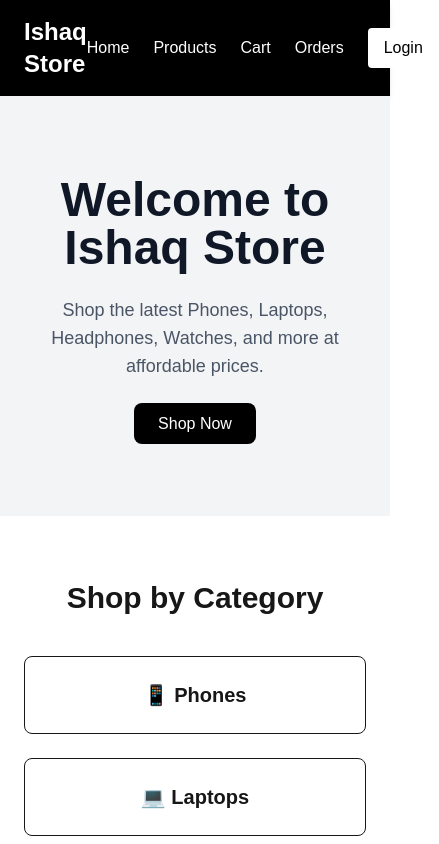
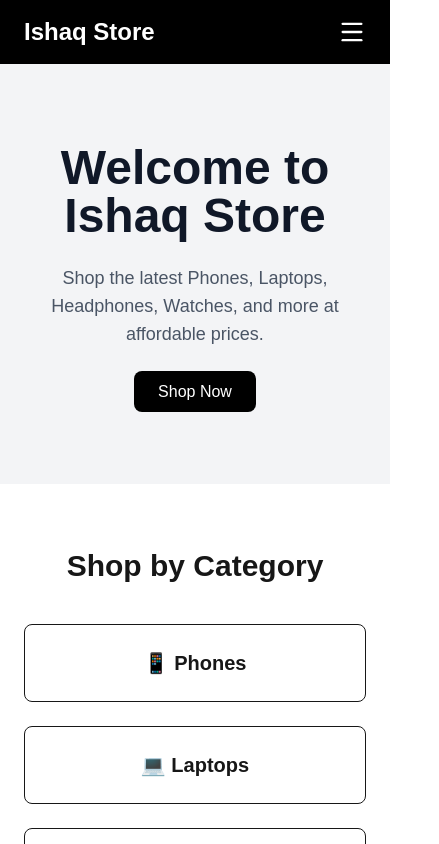
Before and after one commit to afridi-ishaq/Ecommerce, a Next.js app: page / in a window 390 px wide. Shown: the top 844 px of the page, 439 px wide, since content can reach past the window. Built offline with nearby package versions, Linux system fonts and the light colour scheme.

Commit message:
New Updatations

```diff
--- a/package.json
+++ b/package.json
@@ -13,6 +13,7 @@
     "bcryptjs": "^3.0.3",
     "jose": "^6.2.3",
     "jsonwebtoken": "^9.0.3",
+    "lucide-react": "^1.24.0",
     "mongodb": "^7.4.0",
     "next": "16.2.10",
     "react": "19.2.4",
--- a/src/app/admin/products/page.jsx
+++ b/src/app/admin/products/page.jsx
@@ -1,3 +1,4 @@
+
 import Link from "next/link";
 import DeleteProductButton from "@/components/DeleteProductButton";
 
@@ -13,45 +14,54 @@ async function getProducts() {
 }
 
 export default async function AdminProductsPage() {
-  const products =
-    await getProducts();
+  const products = await getProducts();
 
   return (
-    <div>
-      <h1 className="text-3xl font-bold mb-6">Manage Products</h1>
+    <div className="px-4 sm:px-6 lg:px-8">
+      <h1 className="text-2xl sm:text-3xl font-bold mb-6">
+        Manage Products
+      </h1>
 
-      <Link href="/admin/products/add"
-
-        className="bg-green-500 text-white px-4 py-2 rounded-md mb-4 inline-block">
+      <Link
+        href="/admin/products/add"
+        className="bg-green-500 text-white px-4 py-2 rounded-md mb-6 inline-block"
+      >
         Add Product
       </Link>
-      <div className="grid grid-cols-3 gap-8">
+
+      <div className="grid grid-cols-1 sm:grid-cols-2 lg:grid-cols-3 gap-6">
         {products.map((product) => (
-          <div className="grid grid-cols-2 border-2 rounded-xl border-gray-700 gap-4" key={product._id}>
-            <div key={product._id} className="w-80 h-80 border-2 border-gray-50 rounded-lg p-2 m-5 mb-18 ">
-              <img src={product.image} alt={product.title} className="w-full h-full object-cover mb-3" />
-              <h3 className="p-2 bg-gray-800 rounded-md">{product.title}</h3>
+          <div
+            key={product._id}
+            className="border-2 rounded-xl border-gray-700 p-4"
+          >
+            <div className="w-full">
+              <img
+                src={product.image}
+                alt={product.title}
+                className="w-full h-64 sm:h-72 object-cover rounded-lg mb-3"
+              />
 
-                 <div className="flex justify-between mt-1">
+              <h3 className="p-3 bg-gray-800 rounded-md text-center">
+                {product.title}
+              </h3>
+
+              <div className="flex flex-col sm:flex-row gap-3 mt-4">
                 <Link
                   href={`/admin/products/edit/${product._id}`}
-                className="bg-blue-500 w-34 text-white px-4 py-2 rounded-md inline-block"
+                  className="bg-blue-500 text-white px-4 py-2 rounded-md text-center flex-1"
                 >
                   Edit
                 </Link>
 
                 <DeleteProductButton
                   id={product._id}
-
                 />
               </div>
-
             </div>
           </div>
-
         ))}
       </div>
     </div>
-
   );
 }
--- a/src/components/Navbar.jsx
+++ b/src/components/Navbar.jsx
@@ -1,6 +1,11 @@
+"use client";
+
 import Link from "next/link";
+import { useState } from "react";
+import { Menu, X } from "lucide-react";
+export default function Navbar() {
+  const [isOpen, setIsOpen] = useState(false);
 
-export default function Navbar() {
   return (
     <nav className="bg-black text-white shadow-md">
       <div className="max-w-7xl mx-auto px-6 py-4 flex justify-between items-center">
@@ -8,49 +13,51 @@ export default function Navbar() {
         {/* Logo */}
         <Link
           href="/"
-          className="text-2xl font-bold hover:text-3xl hover:text-gray-200 hover:-translate-y-1.5 transition-all duration-300"
+          className="text-2xl font-bold hover:text-gray-200 transition-all duration-300"
         >
           Ishaq Store
         </Link>
 
-        {/* Navigation Links */}
-        <div className="flex items-center gap-6">
-          <Link
-            href="/"
-            className="hover:text-gray-300 hover:text-lg transition-all duration-300"
-          >
-            Home
-          </Link>
-
-          <Link
-            href="/products"
-            className="hover:text-gray-300 hover:text-lg transition-all duration-300"
-          >
-            Products
-          </Link>
-
-          <Link
-            href="/cart"
-            className="hover:text-gray-300 hover:text-lg transition-all duration-300"
-          >
-            Cart
-          </Link>
-
-          <Link
-            href="/orders"
-            className="hover:text-gray-300 hover:text-lg transition-all duration-300"
-          >
-            Orders
-          </Link>
+        {/* Desktop Menu */}
+        <div className="hidden md:flex items-center gap-6">
+          <Link href="/">Home</Link>
+          <Link href="/products">Products</Link>
+          <Link href="/cart">Cart</Link>
+          <Link href="/orders">Orders</Link>
 
           <Link
             href="/login"
-            className="bg-white text-black px-4 py-2 rounded hover:bg-gray-200 "
+            className="bg-white text-black px-4 py-2 rounded hover:bg-gray-200"
           >
             Login
           </Link>
         </div>
+
+        {/* Hamburger Button */}
+        <button
+          className="md:hidden"
+          onClick={() => setIsOpen(!isOpen)}
+        >
+          {isOpen ? <X size={28} /> : <Menu size={28} />}
+        </button>
       </div>
+
+      {/* Mobile Menu */}
+      {isOpen && (
+        <div className="md:hidden flex flex-col gap-4 px-6 pb-4">
+          <Link href="/">Home</Link>
+          <Link href="/products">Products</Link>
+          <Link href="/cart">Cart</Link>
+          <Link href="/orders">Orders</Link>
+
+          <Link
+            href="/login"
+            className="bg-white text-black px-4 py-2 rounded text-center"
+          >
+            Login
+          </Link>
+        </div>
+      )}
     </nav>
   );
 }
```
Also changed, not shown: 1 other file (tests, documents, lock files or other folders). Lines whose indentation alone changed are shown as unchanged.
